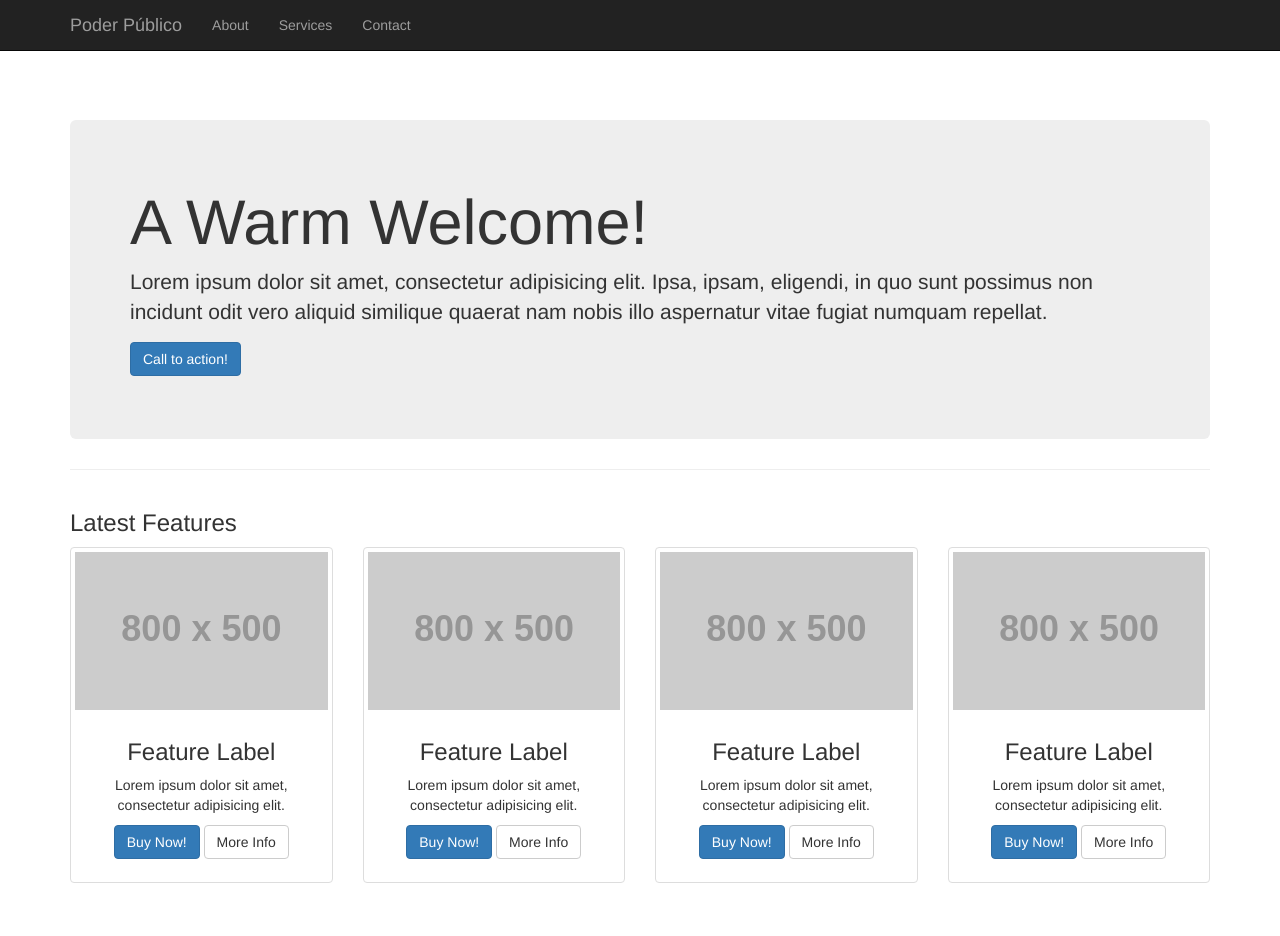
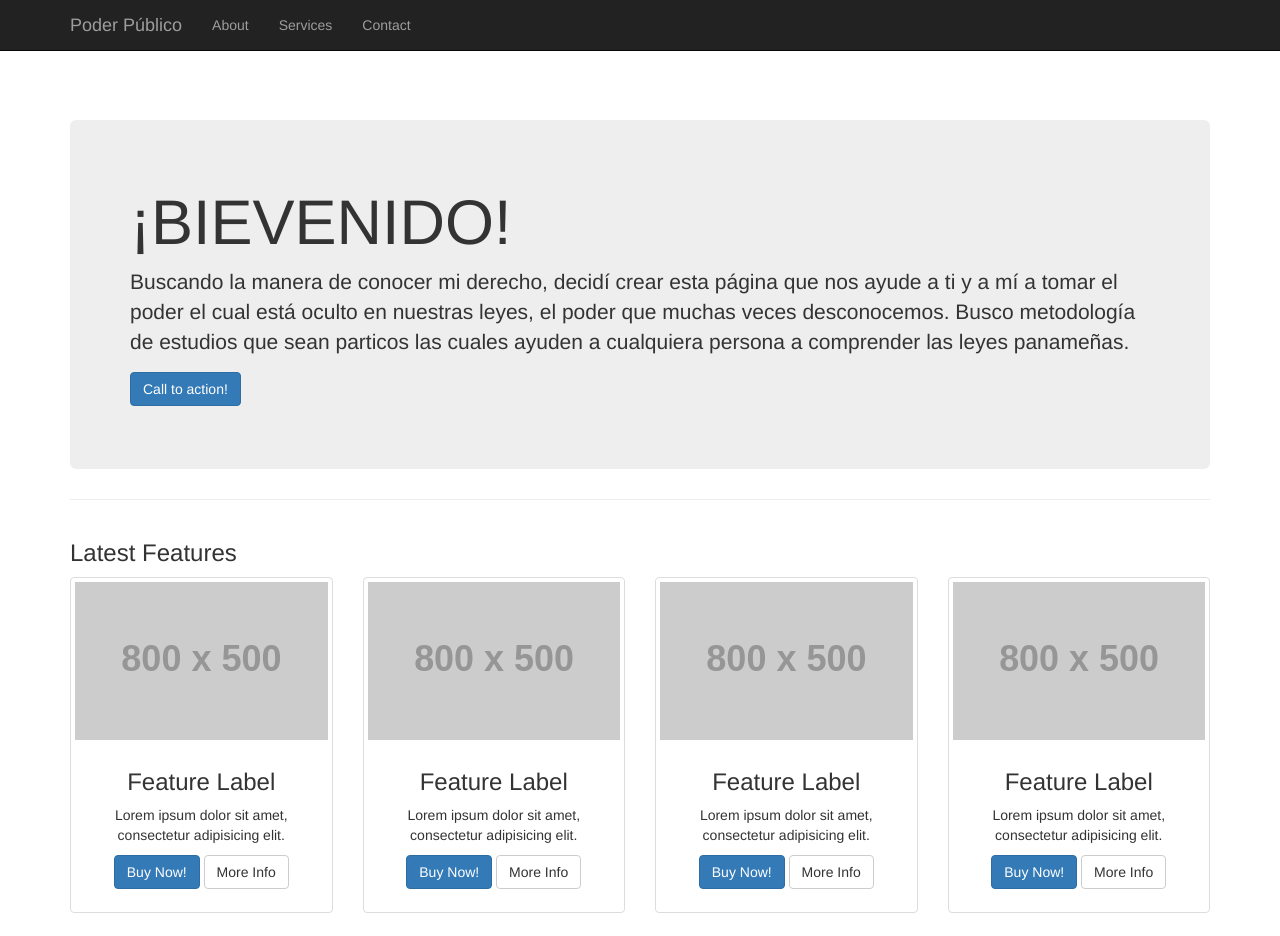
Before and after one commit to Guzm-poderpublico/poderpublicopty, a plain HTML site: page index.html in a window 1280 px wide. Shown: the top 936 px of the page. Drawn offline with Linux system fonts and the light colour scheme; placeholder pictures from the web are drawn by us.

Commit message:
good
good

```diff
--- a/index.html
+++ b/index.html
@@ -65,8 +65,8 @@
 
         <!-- Jumbotron Header -->
         <header class="jumbotron hero-spacer">
-            <h1>A Warm Welcome!</h1>
-            <p>Lorem ipsum dolor sit amet, consectetur adipisicing elit. Ipsa, ipsam, eligendi, in quo sunt possimus non incidunt odit vero aliquid similique quaerat nam nobis illo aspernatur vitae fugiat numquam repellat.</p>
+            <h1> ¡BIEVENIDO!</h1>
+            <p>Buscando la manera de conocer mi derecho, decidí crear esta página que nos ayude a ti y a mí a tomar el poder el cual está oculto en nuestras leyes, el poder que muchas veces desconocemos. Busco metodología de estudios que sean particos las cuales ayuden a cualquiera persona a comprender las leyes panameñas.</p>
             <p><a class="btn btn-primary btn-large">Call to action!</a>
             </p>
         </header>
```
